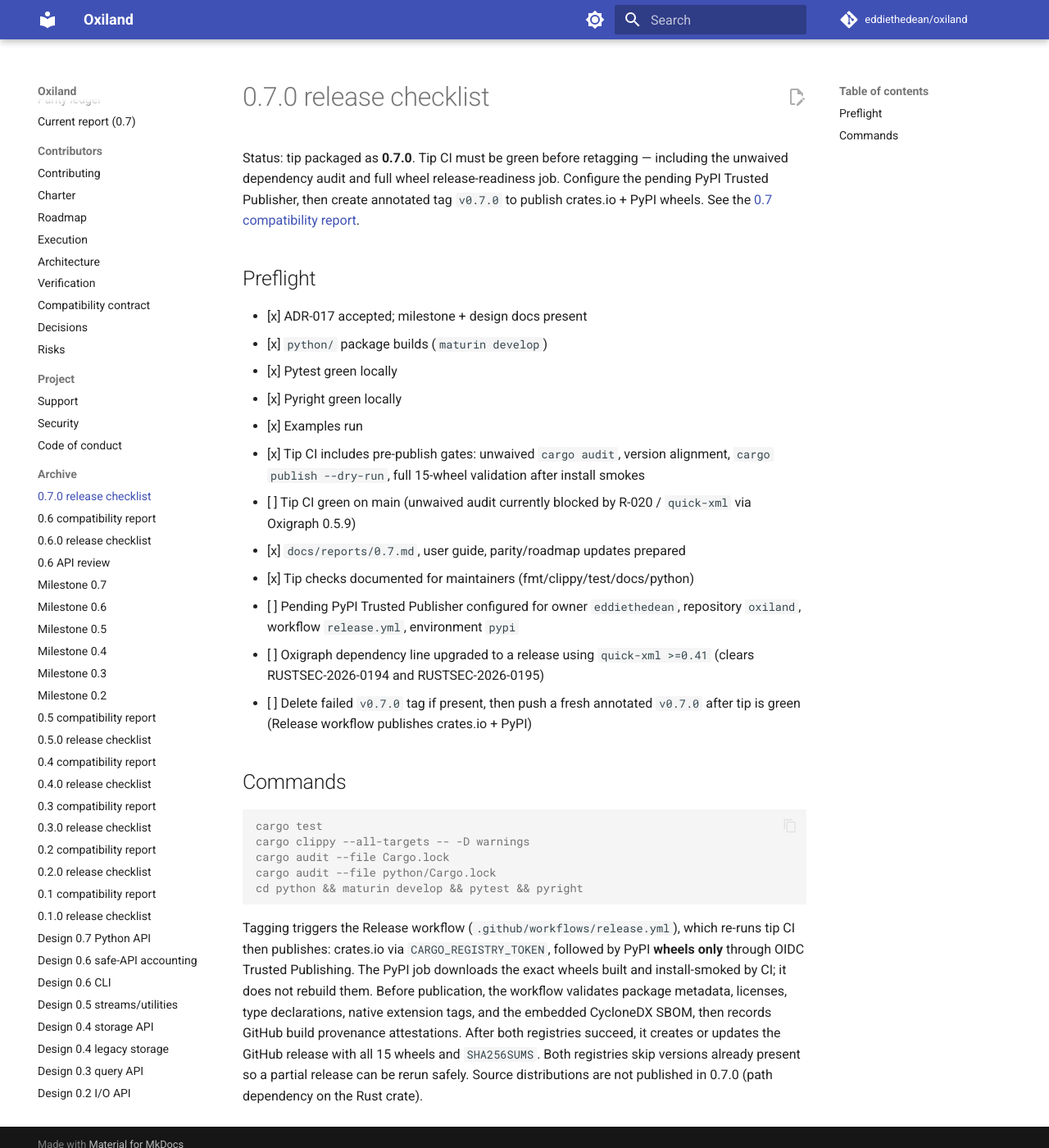
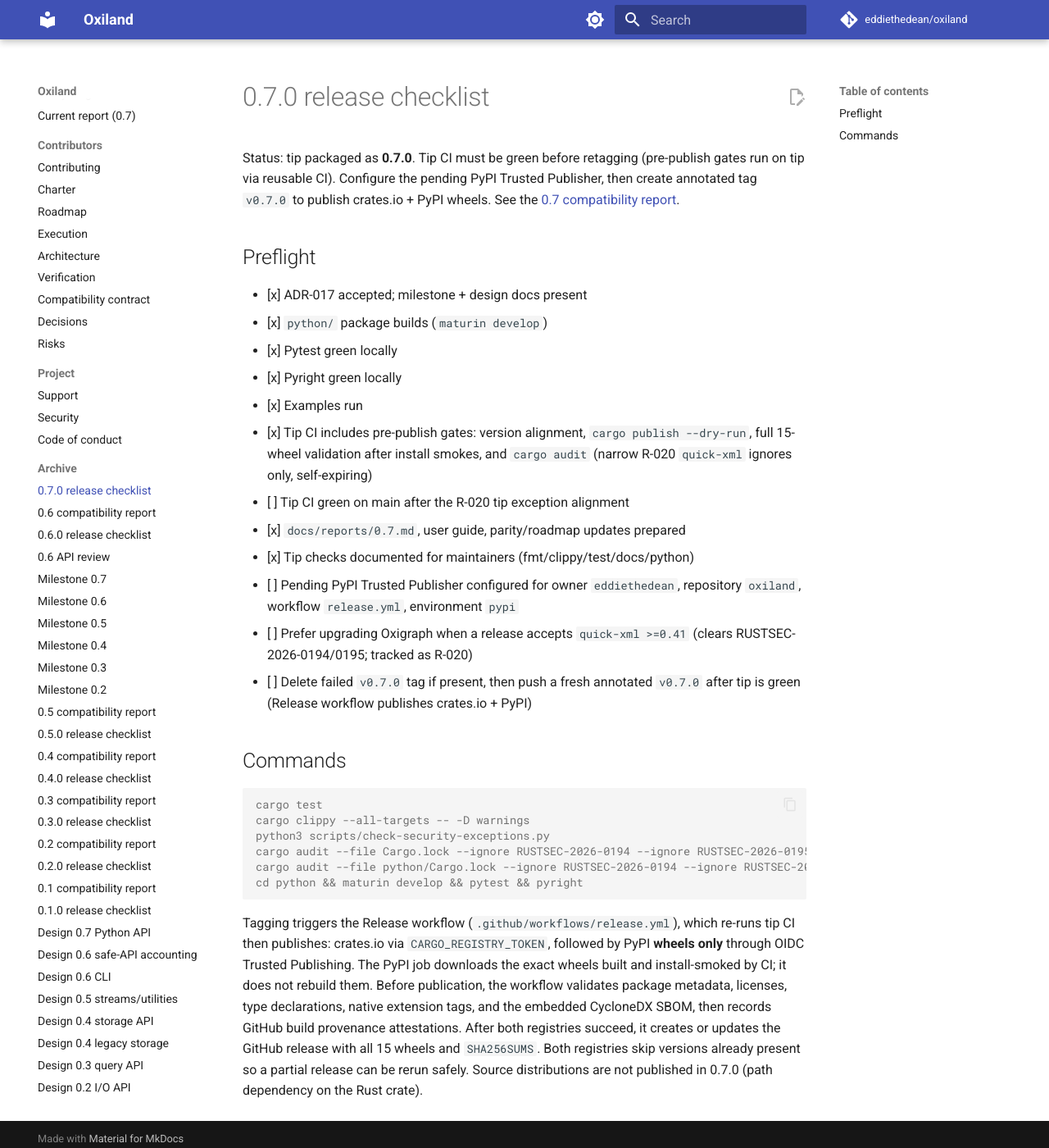
Before and after one commit to eddiethedean/oxiland, an MkDocs documentation site: the page built from docs/reports/0.7.0-release.md, in a window 1280 px wide and 1400 px high. Shown: the whole window at 82% size. Built offline with MkDocs 1.6.1 and Material for MkDocs 9.7.7, drawn with Linux system fonts in a browser that asks for light colours; comment, search, counter and statistics services are not loaded.

Commit message:
Align tip audit with a narrow R-020 quick-xml exception so CI can pass.
Oxigraph 0.5.9 still pins quick-xml 0.37 with no crates.io upgrade path; keep tip and release on the same reusable CI gate with a self-expiring ignore while retaining the other pre-publish checks.

````diff
--- a/docs/reports/0.7.0-release.md
+++ b/docs/reports/0.7.0-release.md
@@ -1,10 +1,9 @@
 # 0.7.0 release checklist
 
-Status: tip packaged as **0.7.0**. Tip CI must be green before retagging —
-including the unwaived dependency audit and full wheel release-readiness job.
-Configure the pending PyPI Trusted Publisher, then create annotated tag
-`v0.7.0` to publish crates.io + PyPI wheels. See the
-[0.7 compatibility report](0.7.md).
+Status: tip packaged as **0.7.0**. Tip CI must be green before retagging
+(pre-publish gates run on tip via reusable CI). Configure the pending PyPI
+Trusted Publisher, then create annotated tag `v0.7.0` to publish crates.io +
+PyPI wheels. See the [0.7 compatibility report](0.7.md).
 
 ## Preflight
 
@@ -13,17 +12,16 @@ Configure the pending PyPI Trusted Publisher, then create annotated tag
 - [x] Pytest green locally
 - [x] Pyright green locally
 - [x] Examples run
-- [x] Tip CI includes pre-publish gates: unwaived `cargo audit`, version
-  alignment, `cargo publish --dry-run`, full 15-wheel validation after install
-  smokes
-- [ ] Tip CI green on main (unwaived audit currently blocked by R-020 /
-  `quick-xml` via Oxigraph 0.5.9)
+- [x] Tip CI includes pre-publish gates: version alignment,
+  `cargo publish --dry-run`, full 15-wheel validation after install smokes, and
+  `cargo audit` (narrow R-020 `quick-xml` ignores only, self-expiring)
+- [ ] Tip CI green on main after the R-020 tip exception alignment
 - [x] `docs/reports/0.7.md`, user guide, parity/roadmap updates prepared
 - [x] Tip checks documented for maintainers (fmt/clippy/test/docs/python)
 - [ ] Pending PyPI Trusted Publisher configured for owner `eddiethedean`,
   repository `oxiland`, workflow `release.yml`, environment `pypi`
-- [ ] Oxigraph dependency line upgraded to a release using `quick-xml >=0.41`
-  (clears RUSTSEC-2026-0194 and RUSTSEC-2026-0195)
+- [ ] Prefer upgrading Oxigraph when a release accepts `quick-xml >=0.41`
+  (clears RUSTSEC-2026-0194/0195; tracked as R-020)
 - [ ] Delete failed `v0.7.0` tag if present, then push a fresh annotated
   `v0.7.0` after tip is green (Release workflow publishes crates.io + PyPI)
 
@@ -32,8 +30,9 @@ Configure the pending PyPI Trusted Publisher, then create annotated tag
 ```console
 cargo test
 cargo clippy --all-targets -- -D warnings
-cargo audit --file Cargo.lock
-cargo audit --file python/Cargo.lock
+python3 scripts/check-security-exceptions.py
+cargo audit --file Cargo.lock --ignore RUSTSEC-2026-0194 --ignore RUSTSEC-2026-0195
+cargo audit --file python/Cargo.lock --ignore RUSTSEC-2026-0194 --ignore RUSTSEC-2026-0195
 cd python && maturin develop && pytest && pyright
 ```
 
````
Also changed, not shown: docs/RISKS.md (+4 -4 lines), docs/VERIFICATION.md (+8 -8 lines), 2 other files.
